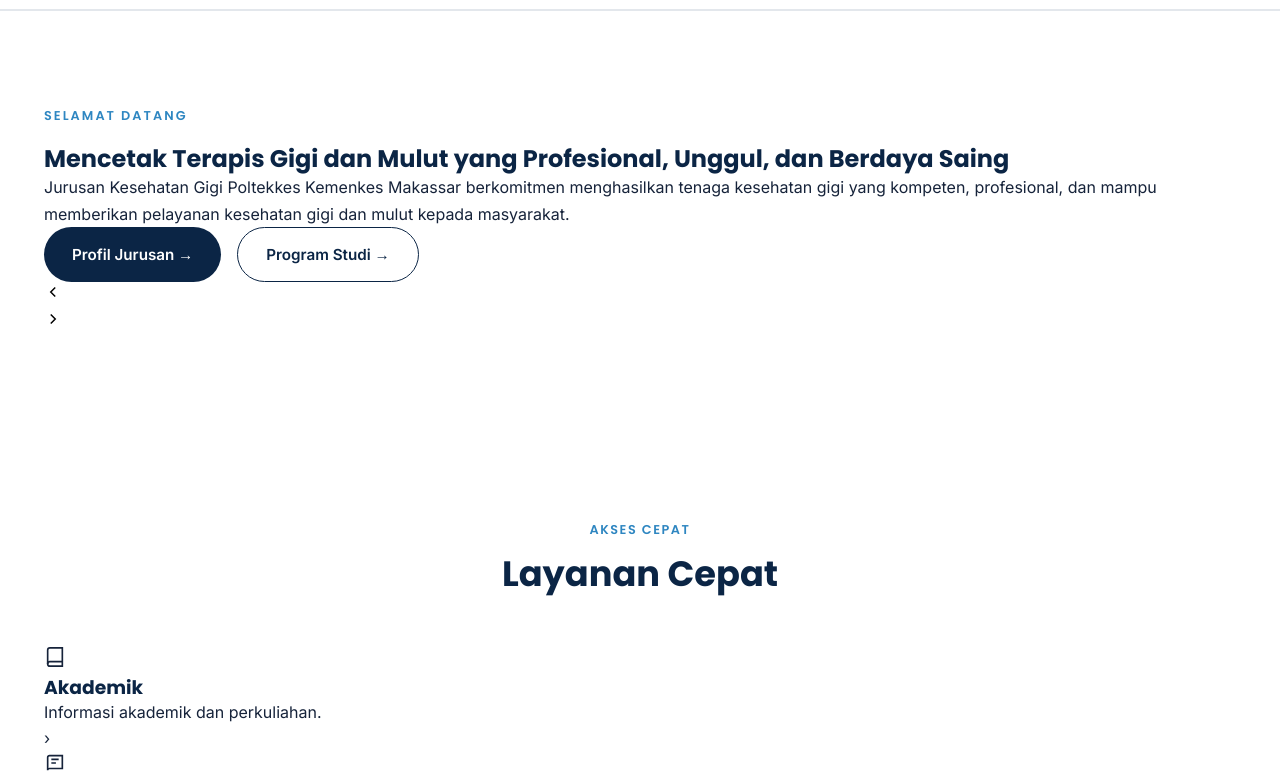
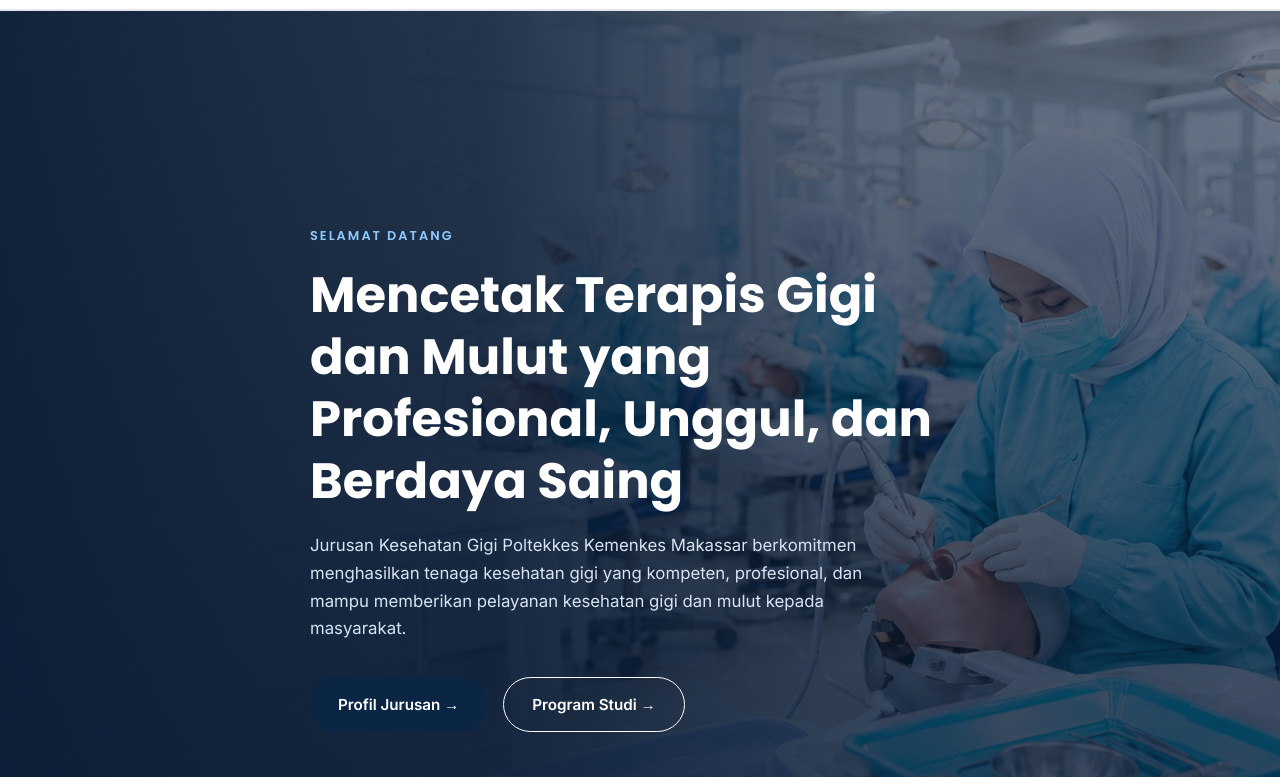
Before and after one commit to iraliasari/website-kesehatan-gigi, a plain HTML site: page index.html in a window 1280 px wide. Shown: the part 831-1608 px from the top of the page. Drawn offline with Linux system fonts and the light colour scheme.

Commit message:
Update index.html
update hero

```diff
--- a/index.html
+++ b/index.html
@@ -106,33 +106,57 @@
     </div>
   </div>
 </header>
-<section class="hero-split">
+<!-- HERO SECTION -->
+<section class="hero"
+  style="
+    background-image:
+      linear-gradient(
+        90deg,
+        rgba(7,26,51,0.90) 0%,
+        rgba(7,26,51,0.72) 38%,
+        rgba(7,26,51,0.15) 68%,
+        rgba(7,26,51,0.02) 100%
+      ),
+      url('images/hero.jpg');
+    background-size: cover;
+    background-position: center;
+    background-repeat: no-repeat;
+  ">
+
   <div class="container">
-    <div class="hero-split-inner">
-      <div class="hero-text-col">
-        <div class="hero-dots-decor"></div>
-        <span class="hero-label" style="color:var(--blue-light);">SELAMAT DATANG</span>
-        <h1 data-cms="hero_title">Mencetak Terapis Gigi dan Mulut yang Profesional, Unggul, dan Berdaya Saing</h1>
-        <p data-cms="hero_subtitle">Jurusan Kesehatan Gigi Poltekkes Kemenkes Makassar berkomitmen menghasilkan tenaga kesehatan gigi yang kompeten, profesional, dan mampu memberikan pelayanan kesehatan gigi dan mulut kepada masyarakat.</p>
-        <div class="hero-actions">
-          <a href="profil.html" class="btn btn-navy">Profil Jurusan →</a>
-          <a href="program-studi.html" class="btn btn-outline" style="border-color:var(--navy);color:var(--navy);">Program Studi →</a>
-        </div>
+    <div class="hero-content">
+
+      <span class="hero-label">
+        SELAMAT DATANG
+      </span>
+
+      <h1>
+        Mencetak Terapis Gigi dan Mulut yang Profesional,
+        Unggul, dan Berdaya Saing
+      </h1>
+
+      <p>
+        Jurusan Kesehatan Gigi Poltekkes Kemenkes Makassar
+        berkomitmen menghasilkan tenaga kesehatan gigi yang
+        kompeten, profesional, dan mampu memberikan pelayanan
+        kesehatan gigi dan mulut kepada masyarakat.
+      </p>
+
+      <div class="hero-actions">
+        <a href="profil.html" class="btn btn-navy">
+          Profil Jurusan →
+        </a>
+
+        <a href="program-studi.html" class="btn btn-outline">
+          Program Studi →
+        </a>
       </div>
-      <div class="hero-media-col">
-        <button class="hero-arrow prev" id="heroPrev" aria-label="Sebelumnya">
-          <svg width="18" height="18" viewBox="0 0 24 24" fill="none" stroke="currentColor" stroke-width="2"><path d="m15 18-6-6 6-6"/></svg>
-        </button>
-        <div id="heroMedia"></div>
-        <button class="hero-arrow next" id="heroNext" aria-label="Berikutnya">
-          <svg width="18" height="18" viewBox="0 0 24 24" fill="none" stroke="currentColor" stroke-width="2"><path d="m9 18 6-6-6-6"/></svg>
-        </button>
-        <div class="hero-dots-nav" id="heroDotsNav"></div>
-      </div>
+
     </div>
   </div>
+
 </section>
-
+<!-- END HERO -->
 <section>
   <div class="container">
     <div class="section-head">
```
